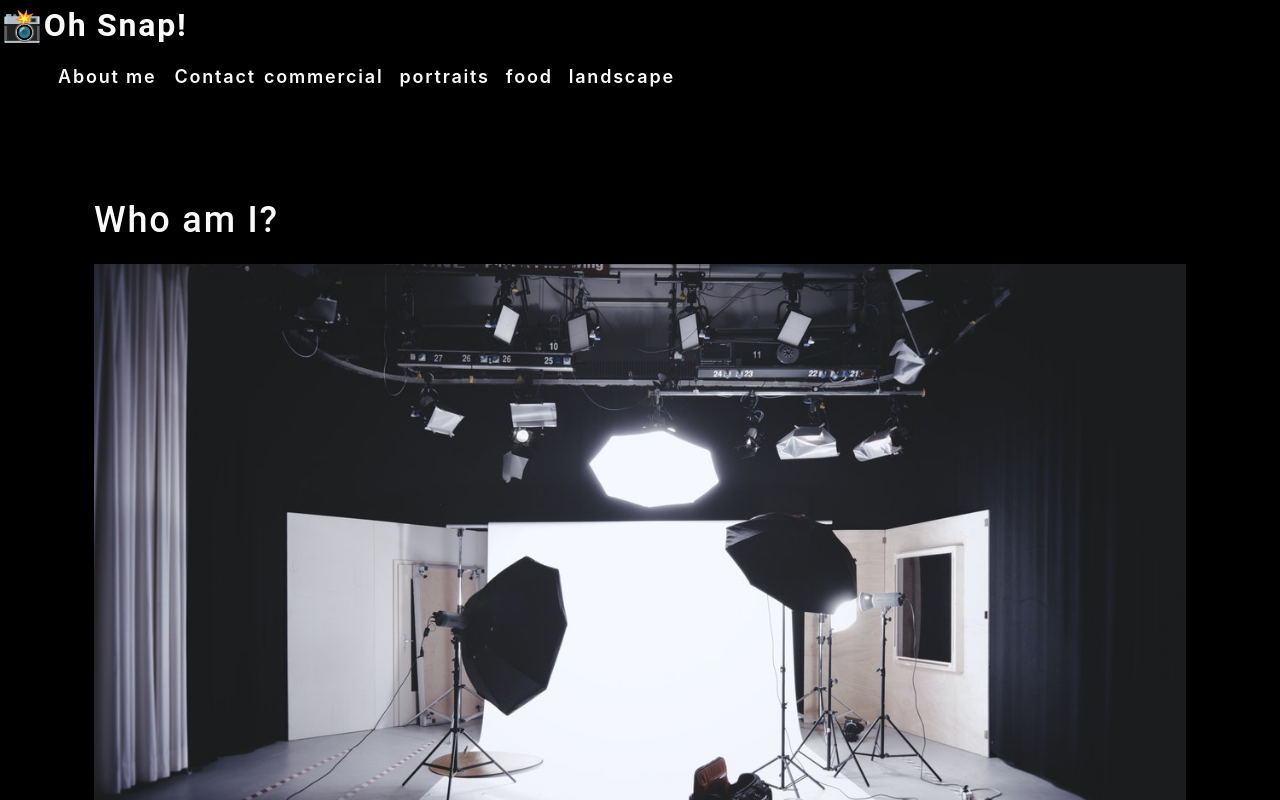
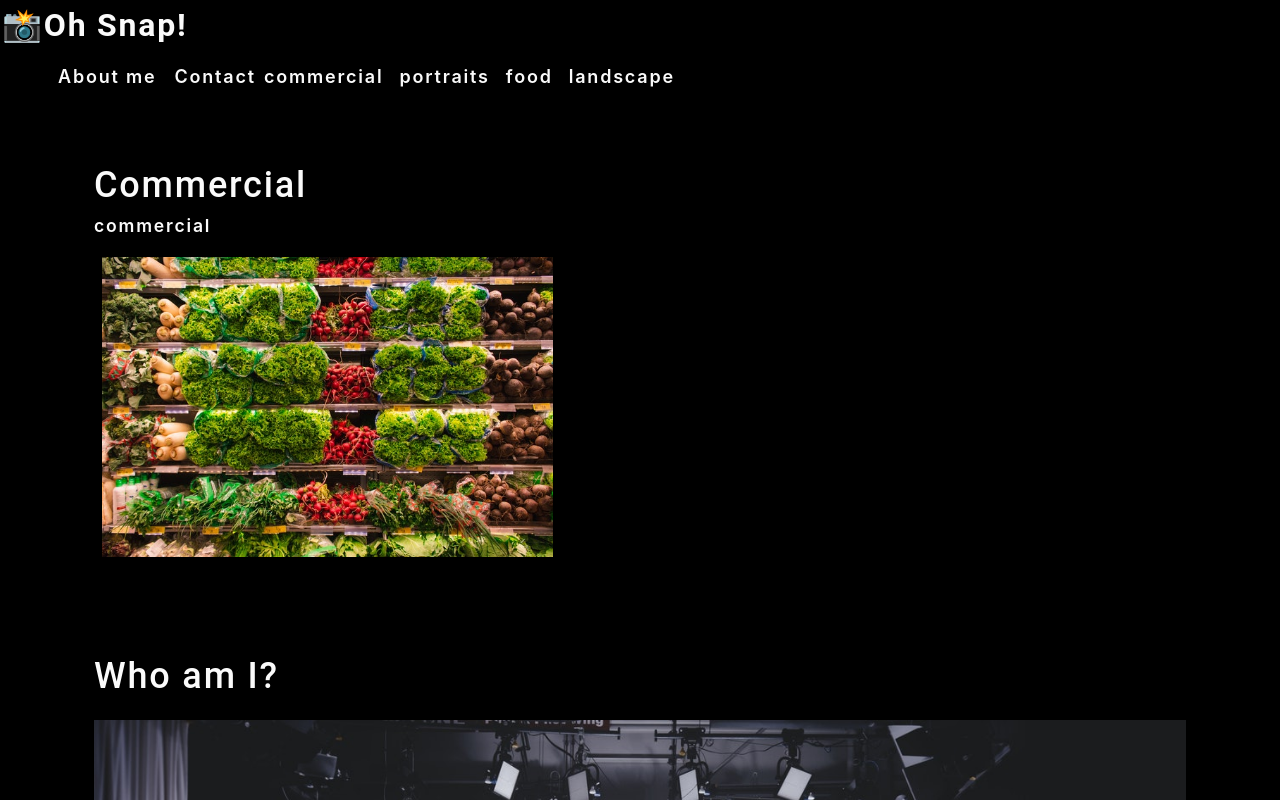
Before and after one commit to denysha-abigail/photo-port, a React (Create React App) app: page / in a window 1280 px wide. Shown: the top 800 px of the page. Built offline with nearby package versions, Linux system fonts and the light colour scheme.

Commit message:
created the gallery component

```diff
--- a/src/App.js
+++ b/src/App.js
@@ -4,6 +4,7 @@
 import React from 'react';
 import About from './components/About';
 import Nav from './components/Nav';
+import Gallery from './components/Gallery';
 
 
 // inside the function, HTML is all that is returned; but in reality, it's not HTML but rather a language called JSX that essentially represents HTML in JavaScript
@@ -20,6 +21,7 @@ function App() {
     <div>
       <Nav></Nav>
       <main>
+        <Gallery></Gallery>
         <About></About>
       </main>
     </div>
--- /dev/null
+++ b/src/components/Gallery/index.js
@@ -0,0 +1,30 @@
+import React from 'react';
+import { capitalizeFirstLetter } from '../../utils/helpers';
+import photo from '../../assets/small/commercial/0.jpg';
+
+// Gallery function gets the name and description from an object, rather than from hardcoded placeholder values
+function Gallery(props) {
+    // declare a new object called currentCategory and set its name and description to values for the Commercial page
+    // use capitalizeFirstLetter() helper function to capitalize the name value when it's rendered; reminder: it must be imported before we can use it
+    const currentCategory = {
+        name: "commercial",
+        description:
+            "Photos of grocery stores, food trucks, and other commercial projects"
+    };
+    // display image from small commercial folder for the Gallery page
+    return (
+        <section>
+            <h1>{capitalizeFirstLetter(currentCategory.name)}</h1>
+            <p>{currentCategory.name}</p>
+            <div>
+                <img
+                    src={photo}
+                    alt="Commercial Example"
+                    className="img-thumbnail mx-1"
+                />
+            </div>
+        </section>
+    );
+}
+
+export default Gallery;
```
